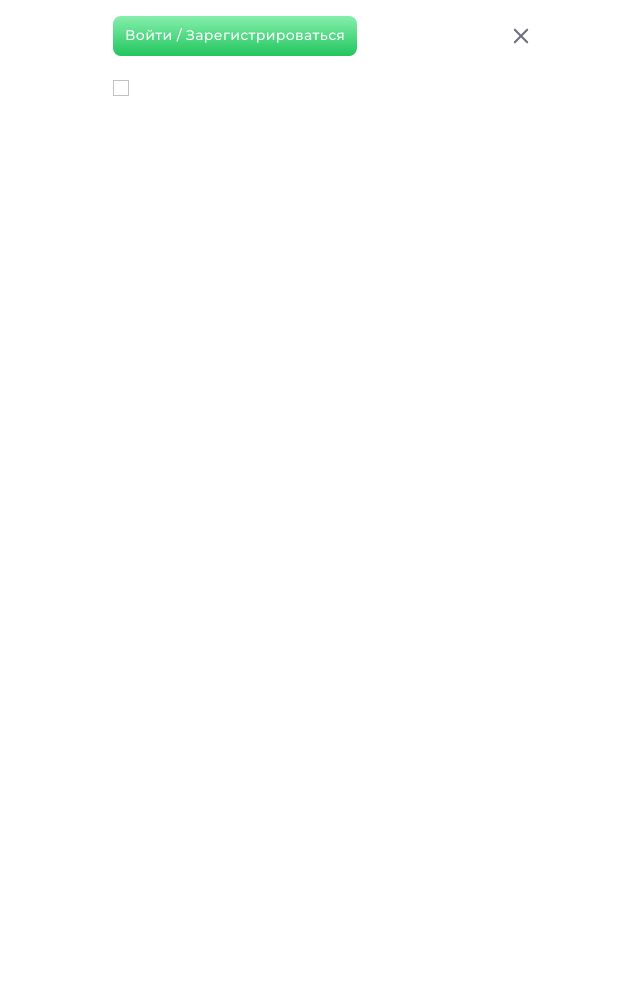
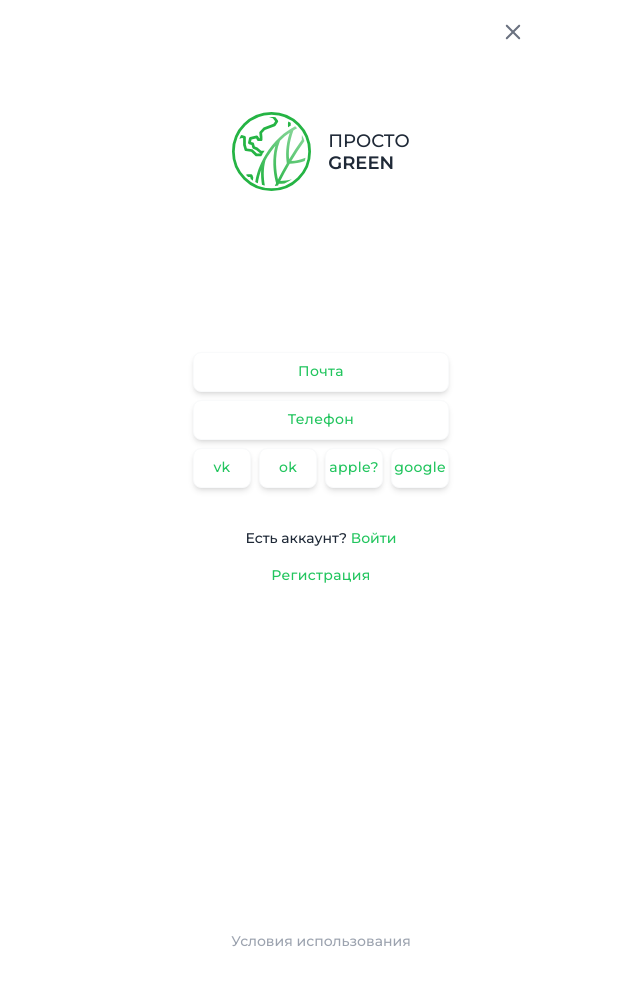
Before and after one commit to web-being/prostogreen, a Jekyll site: the page built from index.html, in a window 1280 px wide and 983 px high. Shown: the whole window, without its empty margins (319-959 px from the left). Built offline with Jekyll 4.4.1, drawn with Linux system fonts in a browser that asks for light colours.

Commit message:
Finish login/register screens

```diff
--- a/_layouts/default.html
+++ b/_layouts/default.html
@@ -83,7 +83,7 @@
           <svg aria-hidden="true" class="w-5 h-5 text-yellow-400" fill="currentColor" viewBox="0 0 20 20" xmlns="http://www.w3.org/2000/svg"><title>First star</title><path d="M9.049 2.927c.3-.921 1.603-.921 1.902 0l1.07 3.292a1 1 0 00.95.69h3.462c.969 0 1.371 1.24.588 1.81l-2.8 2.034a1 1 0 00-.364 1.118l1.07 3.292c.3.921-.755 1.688-1.54 1.118l-2.8-2.034a1 1 0 00-1.175 0l-2.8 2.034c-.784.57-1.838-.197-1.539-1.118l1.07-3.292a1 1 0 00-.364-1.118L2.98 8.72c-.783-.57-.38-1.81.588-1.81h3.461a1 1 0 00.951-.69l1.07-3.292z"></path></svg>
           <span :text="item.rating.toFixed(1)"></span>
         </span>
-        <button type="button" class="button font-semibold uppercase ml-autoinline-block w-auto my-2" :class="item.special && 'button-primary'">В корзину</button>
+        <button type="button" class="button font-semibold uppercase ml-autoinline-block w-auto my-2" :class="item.special ? 'button-red' : 'button-green'">В корзину</button>
       </div>
     </article>
   </div>
@@ -109,14 +111,14 @@
   </a>
 </header>
 
-<section id="menu" :if="menu && !login" class="popup">
+<section id="menu" :if="menu" class="popup">
+  <a href="#close" :onclick.prevent="e => menu = false" class="absolute top-6 right-6 text-gray-500">
+    <svg width="16" height="16" viewBox="0 0 18 18" fill="none" xmlns="http://www.w3.org/2000/svg">
+      <path fill-rule="evenodd" clip-rule="evenodd" d="M9.00065 7.35006L15.1757 1.17502C15.6313 0.71941 16.37 0.71941 16.8256 1.17502C17.2812 1.63063 17.2812 2.36933 16.8256 2.82494L10.6506 8.99998L16.8256 15.175C17.2812 15.6306 17.2812 16.3693 16.8256 16.8249C16.37 17.2805 15.6313 17.2805 15.1757 16.8249L9.00065 10.6499L2.82561 16.8249C2.37 17.2805 1.6313 17.2805 1.17569 16.8249C0.720081 16.3693 0.720081 15.6306 1.17569 15.175L7.35074 8.99998L1.17569 2.82494C0.720081 2.36933 0.720081 1.63063 1.17569 1.17502C1.6313 0.71941 2.37 0.71941 2.82561 1.17502L9.00065 7.35006Z" fill="currentColor"/>
+    </svg>
+  </a>
   <header class="flex flex-row my-4 items-center">
-    <a href="login" class="button h-10 font-medium" >Войти / Зарегистрироваться</button>
-    <a href="#close" :onclick.prevent="e => menu = false" class="ml-auto text-gray-500">
-      <svg width="16" height="16" viewBox="0 0 18 18" fill="none" xmlns="http://www.w3.org/2000/svg">
-        <path fill-rule="evenodd" clip-rule="evenodd" d="M9.00065 7.35006L15.1757 1.17502C15.6313 0.71941 16.37 0.71941 16.8256 1.17502C17.2812 1.63063 17.2812 2.36933 16.8256 2.82494L10.6506 8.99998L16.8256 15.175C17.2812 15.6306 17.2812 16.3693 16.8256 16.8249C16.37 17.2805 15.6313 17.2805 15.1757 16.8249L9.00065 10.6499L2.82561 16.8249C2.37 17.2805 1.6313 17.2805 1.17569 16.8249C0.720081 16.3693 0.720081 15.6306 1.17569 15.175L7.35074 8.99998L1.17569 2.82494C0.720081 2.36933 0.720081 1.63063 1.17569 1.17502C1.6313 0.71941 2.37 0.71941 2.82561 1.17502L9.00065 7.35006Z" fill="currentColor"/>
-      </svg>
-    </a>
+    <button class="button button-green h-10 font-medium" :onclick.prevent="e=>(login=true,menu=false)">Войти / Зарегистрироваться</button>
   </header>
   <ul class="divide-y">
     <li class="flex items-center" :each="item in [
@@ -129,12 +131,45 @@
       {href:'extra',name:'Сопутствующие товары',icon:'basket'},
       {href:'help',name:'Справка',icon:'help'},
     ]">
-      <a :href="href" class="py-2 flex flex-row gap-4 items-center font-semibold">
+      <a :href="item.href" class="py-2 flex flex-row gap-4 items-center font-semibold hover:opacity-50">
         <img :src="`assets/icon-${item.icon}.svg`" width="16" height="16"/>
         <span :text="item.name"></span>
       </a>
     </li>
   </ul>
+</section>
+
+<section id="login" :if="login" class="popup flex flex-col items-center">
+  <a href="#close" :onclick.prevent="e => login = false" class="absolute top-6 right-6 text-gray-500">
+    <svg width="16" height="16" viewBox="0 0 18 18" fill="none" xmlns="http://www.w3.org/2000/svg">
+      <path fill-rule="evenodd" clip-rule="evenodd" d="M9.00065 7.35006L15.1757 1.17502C15.6313 0.71941 16.37 0.71941 16.8256 1.17502C17.2812 1.63063 17.2812 2.36933 16.8256 2.82494L10.6506 8.99998L16.8256 15.175C17.2812 15.6306 17.2812 16.3693 16.8256 16.8249C16.37 17.2805 15.6313 17.2805 15.1757 16.8249L9.00065 10.6499L2.82561 16.8249C2.37 17.2805 1.6313 17.2805 1.17569 16.8249C0.720081 16.3693 0.720081 15.6306 1.17569 15.175L7.35074 8.99998L1.17569 2.82494C0.720081 2.36933 0.720081 1.63063 1.17569 1.17502C1.6313 0.71941 2.37 0.71941 2.82561 1.17502L9.00065 7.35006Z" fill="currentColor"/>
+    </svg>
+  </a>
+  <a id="logo" class="flex flex-row items-center justify-center mt-28" href="/">
+    <img src="./assets/logo.svg" class="h-20"/>
+    <span class="flex flex-col text-lg leading-tight ml-4">
+      ПРОСТО
+      <strong>GREEN</strong>
+    </span>
+  </a>
+
+  <h2 class="mt-24 mb-16" :text="signup ? 'Регистрация' : 'Вход в аккаунт'"></h2>
+
+  <nav class="flex flex-col gap-2 w-64">
+    <a href="" class="button h-10 flex flex-row items-center justify-center">Почта</a>
+    <a href="" class="button h-10 flex flex-row items-center justify-center">Телефон</a>
+    <div class="grid grid-cols-4 gap-2">
+      <a href="" class="button h-10 flex flex-row items-center justify-center">vk</a>
+      <a href="" class="button h-10 flex flex-row items-center justify-center">ok</a>
+      <a href="" class="button h-10 flex flex-row items-center justify-center">apple?</a>
+      <a href="" class="button h-10 flex flex-row items-center justify-center">google</a>
+    </div>
+    <br/>
+    <p :if="signup" class="text-sm text-center w-full">Есть аккаунт? <a href="#login" :onclick.prevent="e=>(signup=false)" class="text-green-500 hover:text-green-300">Войти</a></p>
+    <a :else href="#signup" :onclick.prevent="e=>(signup=true)" class="button h-10 flex flex-row items-center justify-center !shadow-none !border-none">Регистрация</a>
+  </nav>
+
+  <p class="text-sm text-center w-full mt-auto mb-8"><a href="terms" class="text-gray-400 hover:text-gray-300">Условия использования</a></p>
 </section>
 
 <main class="max-w-md mx-auto">{{ content }}</main>
--- a/dist/main.css
+++ b/dist/main.css
@@ -599,6 +599,10 @@ video {
   top: 0.75rem;
 }
 
+.top-6 {
+  top: 1.5rem;
+}
+
 .z-10 {
   z-index: 10;
 }
@@ -636,6 +640,10 @@ video {
   margin-bottom: 0.25rem;
 }
 
+.mb-16 {
+  margin-bottom: 4rem;
+}
+
 .mb-2 {
   margin-bottom: 0.5rem;
 }
@@ -656,6 +664,10 @@ video {
   margin-left: 0.5rem;
 }
 
+.ml-4 {
+  margin-left: 1rem;
+}
+
 .ml-auto {
   margin-left: auto;
 }
@@ -668,6 +680,14 @@ video {
   margin-top: 0.25rem;
 }
 
+.mt-24 {
+  margin-top: 6rem;
+}
+
+.mt-28 {
+  margin-top: 7rem;
+}
+
 .mt-4 {
   margin-top: 1rem;
 }
@@ -782,6 +802,10 @@ video {
 
 .w-6 {
   width: 1.5rem;
+}
+
+.w-64 {
+  width: 16rem;
 }
 
 .w-80 {
@@ -823,6 +847,10 @@ video {
 
 .grid-cols-2 {
   grid-template-columns: repeat(2, minmax(0, 1fr));
+}
+
+.grid-cols-4 {
+  grid-template-columns: repeat(4, minmax(0, 1fr));
 }
 
 .grid-cols-5 {
@@ -909,6 +937,10 @@ video {
   border-top-width: 1px;
 }
 
+.\!border-none {
+  border-style: none !important;
+}
+
 .border-gray-200 {
   --tw-border-opacity: 1;
   border-color: rgb(229 231 235 / var(--tw-border-opacity));
@@ -1155,6 +1187,11 @@ video {
   color: rgb(250 204 21 / var(--tw-text-opacity));
 }
 
+.text-green-500 {
+  --tw-text-opacity: 1;
+  color: rgb(34 197 94 / var(--tw-text-opacity));
+}
+
 .underline {
   text-decoration-line: underline;
 }
@@ -1165,6 +1202,12 @@ video {
 
 .opacity-90 {
   opacity: 0.9;
+}
+
+.\!shadow-none {
+  --tw-shadow: 0 0 #0000 !important;
+  --tw-shadow-colored: 0 0 #0000 !important;
+  box-shadow: var(--tw-ring-offset-shadow, 0 0 #0000), var(--tw-ring-shadow, 0 0 #0000), var(--tw-shadow) !important;
 }
 
 .shadow-lg {
@@ -1221,17 +1264,15 @@ video {
 }
 
 .button {
-  display: flex;
   width: auto;
-  flex-direction: row;
   align-items: center;
   white-space: nowrap;
   border-radius: 0.5rem;
-  background-image: linear-gradient(to bottom, var(--tw-gradient-stops));
-  --tw-gradient-from: #86efac;
-  --tw-gradient-to: rgb(134 239 172 / 0);
-  --tw-gradient-stops: var(--tw-gradient-from), var(--tw-gradient-to);
-  --tw-gradient-to: #22c55e;
+  border-width: 1px;
+  --tw-border-opacity: 1;
+  border-color: rgb(249 250 251 / var(--tw-border-opacity));
+  --tw-bg-opacity: 1;
+  background-color: rgb(255 255 255 / var(--tw-bg-opacity));
   padding-top: 0.25rem;
   padding-bottom: 0.25rem;
   padding-left: 0.75rem;
@@ -1242,14 +1283,15 @@ video {
   line-height: 1.375;
   letter-spacing: 0.025em;
   --tw-text-opacity: 1;
-  color: rgb(255 255 255 / var(--tw-text-opacity));
+  color: rgb(34 197 94 / var(--tw-text-opacity));
+  --tw-shadow: 0 4px 6px -1px rgb(0 0 0 / 0.1), 0 2px 4px -2px rgb(0 0 0 / 0.1);
+  --tw-shadow-colored: 0 4px 6px -1px var(--tw-shadow-color), 0 2px 4px -2px var(--tw-shadow-color);
+  box-shadow: var(--tw-ring-offset-shadow, 0 0 #0000), var(--tw-ring-shadow, 0 0 #0000), var(--tw-shadow);
 }
 
 .button:hover {
-  --tw-gradient-from: #bbf7d0;
-  --tw-gradient-to: rgb(187 247 208 / 0);
-  --tw-gradient-stops: var(--tw-gradient-from), var(--tw-gradient-to);
-  --tw-gradient-to: #4ade80;
+  --tw-text-opacity: 1;
+  color: rgb(134 239 172 / var(--tw-text-opacity));
 }
 
 .button:focus {
@@ -1258,27 +1300,56 @@ video {
   --tw-ring-offset-shadow: var(--tw-ring-inset) 0 0 0 var(--tw-ring-offset-width) var(--tw-ring-offset-color);
   --tw-ring-shadow: var(--tw-ring-inset) 0 0 0 calc(4px + var(--tw-ring-offset-width)) var(--tw-ring-color);
   box-shadow: var(--tw-ring-offset-shadow), var(--tw-ring-shadow), var(--tw-shadow, 0 0 #0000);
+}
+
+.button-green {
+  border-style: none;
+  background-image: linear-gradient(to bottom, var(--tw-gradient-stops));
+  --tw-gradient-from: #86efac;
+  --tw-gradient-to: rgb(134 239 172 / 0);
+  --tw-gradient-stops: var(--tw-gradient-from), var(--tw-gradient-to);
+  --tw-gradient-to: #22c55e;
+  --tw-text-opacity: 1;
+  color: rgb(255 255 255 / var(--tw-text-opacity));
+}
+
+.button-green:hover {
+  --tw-gradient-from: #bbf7d0;
+  --tw-gradient-to: rgb(187 247 208 / 0);
+  --tw-gradient-stops: var(--tw-gradient-from), var(--tw-gradient-to);
+  --tw-gradient-to: #4ade80;
+  --tw-text-opacity: 1;
+  color: rgb(255 255 255 / var(--tw-text-opacity));
+}
+
+.button-green:focus {
   --tw-ring-opacity: 1;
   --tw-ring-color: rgb(134 239 172 / var(--tw-ring-opacity));
 }
 
-.button-primary {
+.button-red {
   --tw-rotate: -2deg;
   transform: translate(var(--tw-translate-x), var(--tw-translate-y)) rotate(var(--tw-rotate)) skewX(var(--tw-skew-x)) skewY(var(--tw-skew-y)) scaleX(var(--tw-scale-x)) scaleY(var(--tw-scale-y));
+  border-style: none;
+  background-image: linear-gradient(to bottom, var(--tw-gradient-stops));
   --tw-gradient-from: #fca5a5;
   --tw-gradient-to: rgb(252 165 165 / 0);
   --tw-gradient-stops: var(--tw-gradient-from), var(--tw-gradient-to);
   --tw-gradient-to: #ef4444;
-}
-
-.button-primary:hover {
+  --tw-text-opacity: 1;
+  color: rgb(255 255 255 / var(--tw-text-opacity));
+}
+
+.button-red:hover {
   --tw-gradient-from: #fecaca;
   --tw-gradient-to: rgb(254 202 202 / 0);
   --tw-gradient-stops: var(--tw-gradient-from), var(--tw-gradient-to);
   --tw-gradient-to: #f87171;
-}
-
-.button-primary:focus {
+  --tw-text-opacity: 1;
+  color: rgb(255 255 255 / var(--tw-text-opacity));
+}
+
+.button-red:focus {
   --tw-ring-opacity: 1;
   --tw-ring-color: rgb(252 165 165 / var(--tw-ring-opacity));
 }
@@ -1411,6 +1482,11 @@ video {
   color: rgb(94 234 212 / var(--tw-text-opacity));
 }
 
+.hover\:text-green-300:hover {
+  --tw-text-opacity: 1;
+  color: rgb(134 239 172 / var(--tw-text-opacity));
+}
+
 .hover\:opacity-50:hover {
   opacity: 0.5;
 }
```
Also changed, not shown: other parts of _layouts/default.html (+2 -0 lines), _layouts/fullscreen.html (deleted, +0 -21 lines), login.html (deleted, +0 -30 lines), src/main.css (+6 -3 lines).
